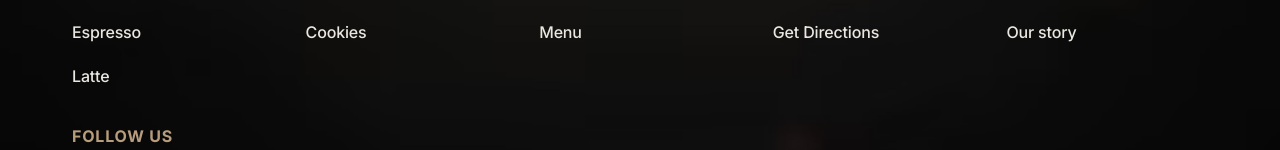
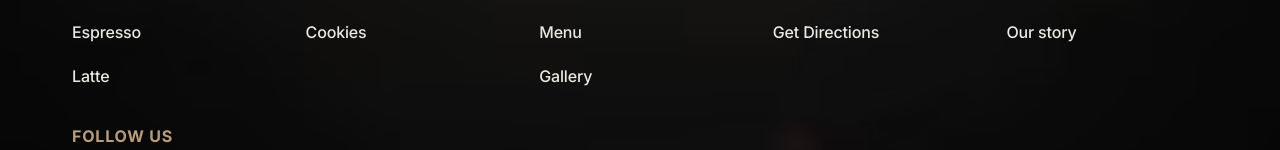
Before and after one commit to khadka27/bake-o-beans, a Next.js app: page / in a window 1280 px wide. Shown: the part 9634-9784 px from the top of the page. Built offline with nearby package versions, Linux system fonts and the light colour scheme; a web font is replaced by a local one.

Commit message:
Point gallery links to /gallery route
Update navigation to use a dedicated /gallery page instead of the in-page #gallery anchor. Modified Navbar to link /gallery and added a Gallery entry in the Footer links so both nav components consistently route to the gallery page.

```diff
--- a/components/Footer.tsx
+++ b/components/Footer.tsx
@@ -32,6 +32,7 @@ export default function Footer() {
         { name: "Shop", href: "#menu" },
         { name: "Order ahead", href: "#contact" },
         { name: "Menu", href: "#menu" },
+        { name: "Gallery", href: "/gallery" },
       ],
     },
     {
--- a/components/Navbar.tsx
+++ b/components/Navbar.tsx
@@ -34,7 +34,7 @@ export default function Navbar() {
     { href: "/", label: "HOME" },
     { href: "/menu", label: "MENU" },
     { href: "/#about", label: "ABOUT" },
-    { href: "/#gallery", label: "GALLERY" },
+    { href: "/gallery", label: "GALLERY" },
     { href: "/contact", label: "CONTACT" },
   ];
 
```
